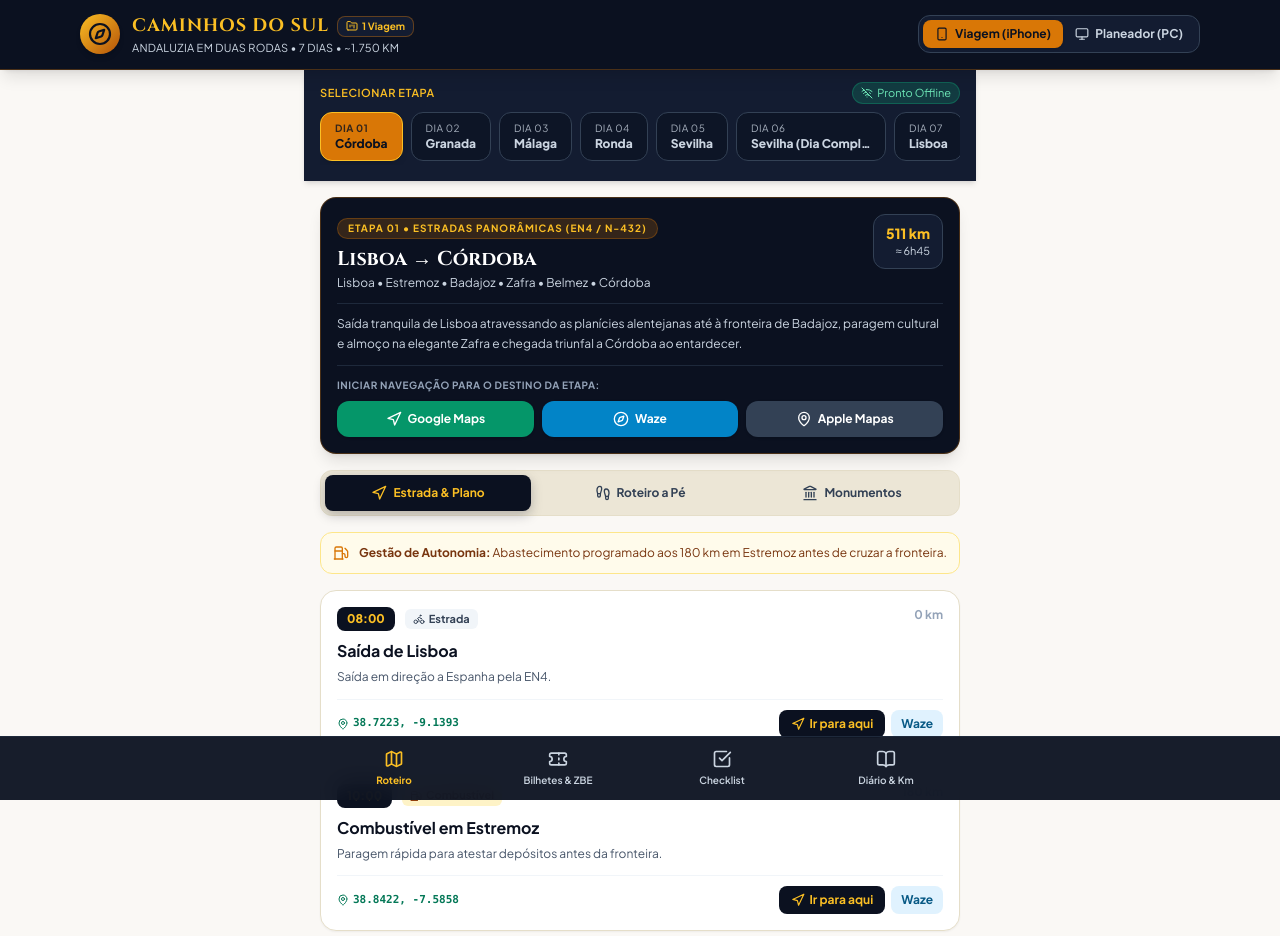
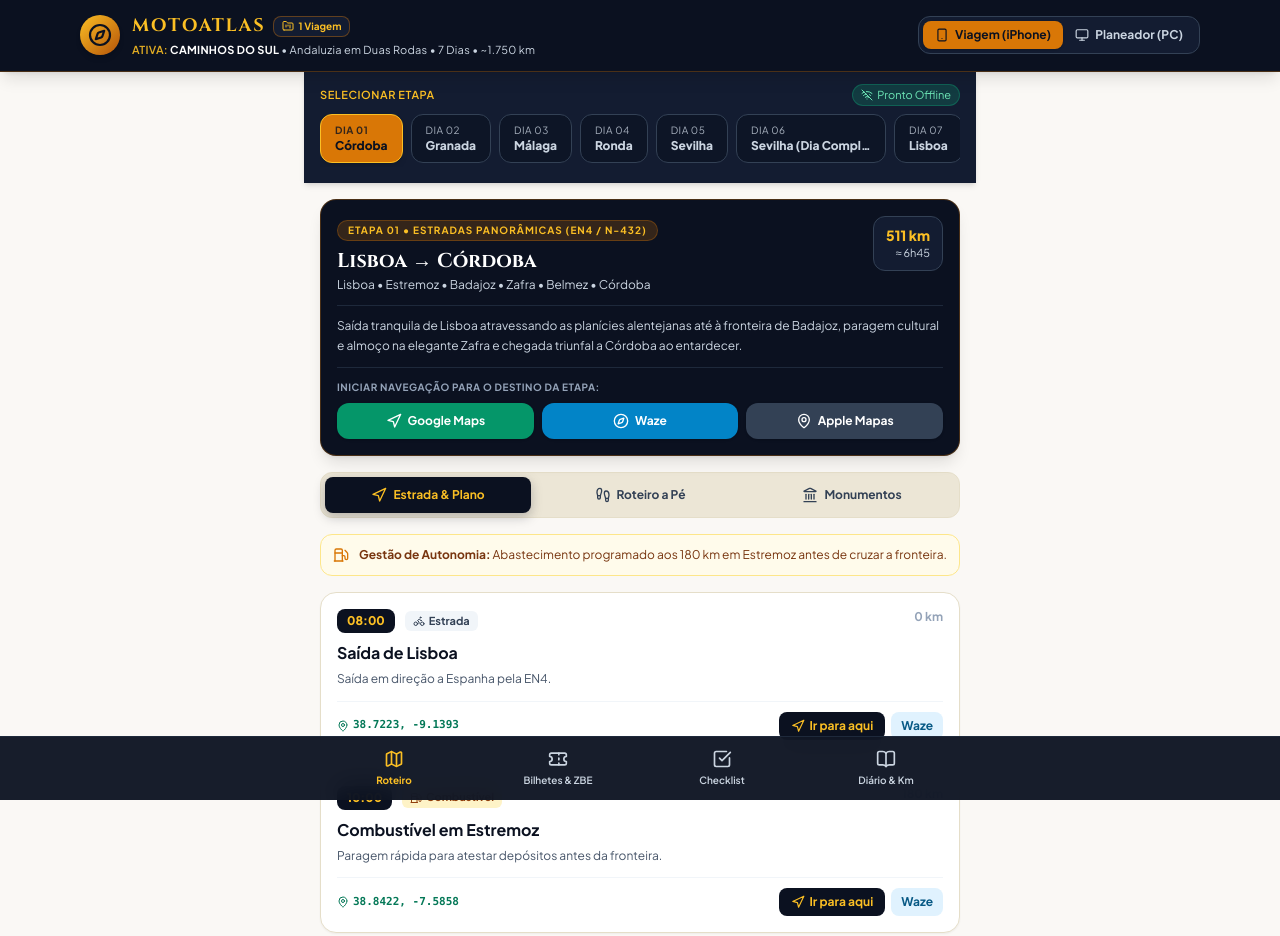
Before and after one commit to silvamfn-ops/Caminhos, a plain HTML site: page index.html in a window 1280 px wide. Shown: the top 936 px of the page. Drawn offline with nearby package versions, Linux system fonts and the light colour scheme.

Commit message:
Add files via upload

```diff
--- a/index.html
+++ b/index.html
@@ -5,9 +5,9 @@
   <meta name="viewport" content="width=device-width, initial-scale=1.0, maximum-scale=1.0, user-scalable=no" />
   <meta name="apple-mobile-web-app-capable" content="yes" />
   <meta name="apple-mobile-web-app-status-bar-style" content="black-translucent" />
-  <meta name="apple-mobile-web-app-title" content="Caminhos do Sul" />
+  <meta name="apple-mobile-web-app-title" content="MOTOATLAS" />
   <meta name="theme-color" content="#0F172A" />
-  <title>Caminhos do Sul — Moto-Turismo & Guia Cultural</title>
+  <title>MOTOATLAS — Planeador & Guia Cultural em Duas Rodas</title>
   <link rel="manifest" href="manifest.json" />
 
   <!-- Tailwind CSS -->
@@ -68,13 +68,15 @@
         </div>
         <div class="min-w-0">
           <div class="flex items-center gap-2">
-            <h1 class="font-editorial text-sm sm:text-lg font-bold tracking-wider text-gold-400 leading-tight truncate" id="app-title">CAMINHOS DO SUL</h1>
+            <h1 class="font-editorial text-base sm:text-lg font-bold tracking-widest text-gold-400 leading-tight shrink-0" id="app-brand">MOTOATLAS</h1>
             <button onclick="openTripsLibraryModal()" title="Trocar ou Gerir Viagens" class="inline-flex items-center gap-1 bg-navy-800 hover:bg-navy-700 text-gold-400 border border-gold-500/40 px-2 py-0.5 rounded-lg text-[10px] font-bold shrink-0 transition">
               <i data-lucide="folder-kanban" class="w-3 h-3"></i>
               <span id="trips-count-badge">1 Viagem</span>
             </button>
           </div>
-          <p class="text-[11px] text-slate-300 tracking-wide uppercase truncate" id="app-subtitle">Andaluzia em Duas Rodas • 7 Dias • ~1.750 km</p>
+          <p class="text-[11px] text-slate-200 tracking-wide truncate mt-0.5" id="app-subtitle">
+            <span class="text-gold-400/90 font-semibold uppercase">Ativa:</span> <span class="font-bold text-white">CAMINHOS DO SUL</span> • 7 Dias • ~1.750 km
+          </p>
         </div>
       </div>
 
@@ -153,7 +155,7 @@
     <div class="bg-navy-900 text-white rounded-2xl p-6 shadow-md border border-gold-500/30 space-y-4">
       <div class="flex flex-col md:flex-row md:items-center justify-between gap-4">
         <div>
-          <span class="text-[11px] font-bold uppercase tracking-wider text-gold-400 bg-gold-500/20 px-2.5 py-1 rounded-full border border-gold-500/30">Garagem & Biblioteca de Expedições • v3.0</span>
+          <span class="text-[11px] font-bold uppercase tracking-wider text-gold-400 bg-gold-500/20 px-2.5 py-1 rounded-full border border-gold-500/30">MOTOATLAS • Garagem & Biblioteca de Expedições (v3.1)</span>
           <h2 class="font-editorial text-xl sm:text-2xl font-bold text-white mt-2">As Minhas Viagens Guardadas</h2>
           <p class="text-xs text-slate-300 mt-1">Gere várias expedições em simultâneo. Cada viagem mantém os seus próprios dias, bilhetes, checklist e diário de bordo offline.</p>
         </div>
@@ -1058,14 +1060,23 @@
       renderMobileApp();
     }
 
+    function updateBrandHeader(trip) {
+      const subEl = document.getElementById('app-subtitle');
+      if (subEl && trip) {
+        const extra = trip.subtitle ? ` • ${trip.subtitle}` : '';
+        subEl.innerHTML = `<span class="text-gold-400/90 font-semibold uppercase">Ativa:</span> <span class="font-bold text-white">${trip.title}</span><span class="text-slate-300">${extra}</span>`;
+      }
+      const badgeEl = document.getElementById('trips-count-badge');
+      if (badgeEl) {
+        badgeEl.textContent = appState.trips.length === 1 ? '1 Viagem' : `${appState.trips.length} Viagens`;
+      }
+    }
+
     function renderMobileApp() {
       const trip = appState.tripData;
       if (appState.currentDayIdx >= trip.days.length) appState.currentDayIdx = 0;
 
-      document.getElementById('app-title').textContent = trip.title;
-      document.getElementById('app-subtitle').textContent = trip.subtitle;
-      const badgeEl = document.getElementById('trips-count-badge');
-      if (badgeEl) badgeEl.textContent = appState.trips.length === 1 ? '1 Viagem' : `${appState.trips.length} Viagens`;
+      updateBrandHeader(trip);
 
       ['route', 'wallet', 'checklist', 'diary'].forEach(sec => {
         const el = document.getElementById(`nav-${sec}`);
@@ -1506,8 +1517,7 @@
     // MOTOR DE IMPORTAÇÃO INTELIGENTE (.PPTX + .KMZ)
     // =====================================================================
     function renderDesktopPlanner() {
-      const badgeEl = document.getElementById('trips-count-badge');
-      if (badgeEl) badgeEl.textContent = appState.trips.length === 1 ? '1 Viagem' : `${appState.trips.length} Viagens`;
+      updateBrandHeader(appState.tripData);
 
       const grid = document.getElementById('desktop-trips-grid');
       if (grid) {
--- a/sw.js
+++ b/sw.js
@@ -1,4 +1,4 @@
-const CACHE_NAME = 'caminhos-do-sul-v3.0';
+const CACHE_NAME = 'motoatlas-v3.1';
 const ASSETS_TO_CACHE = [
   './',
   './index.html',
```
Also changed, not shown: manifest.json, 1 other file.
